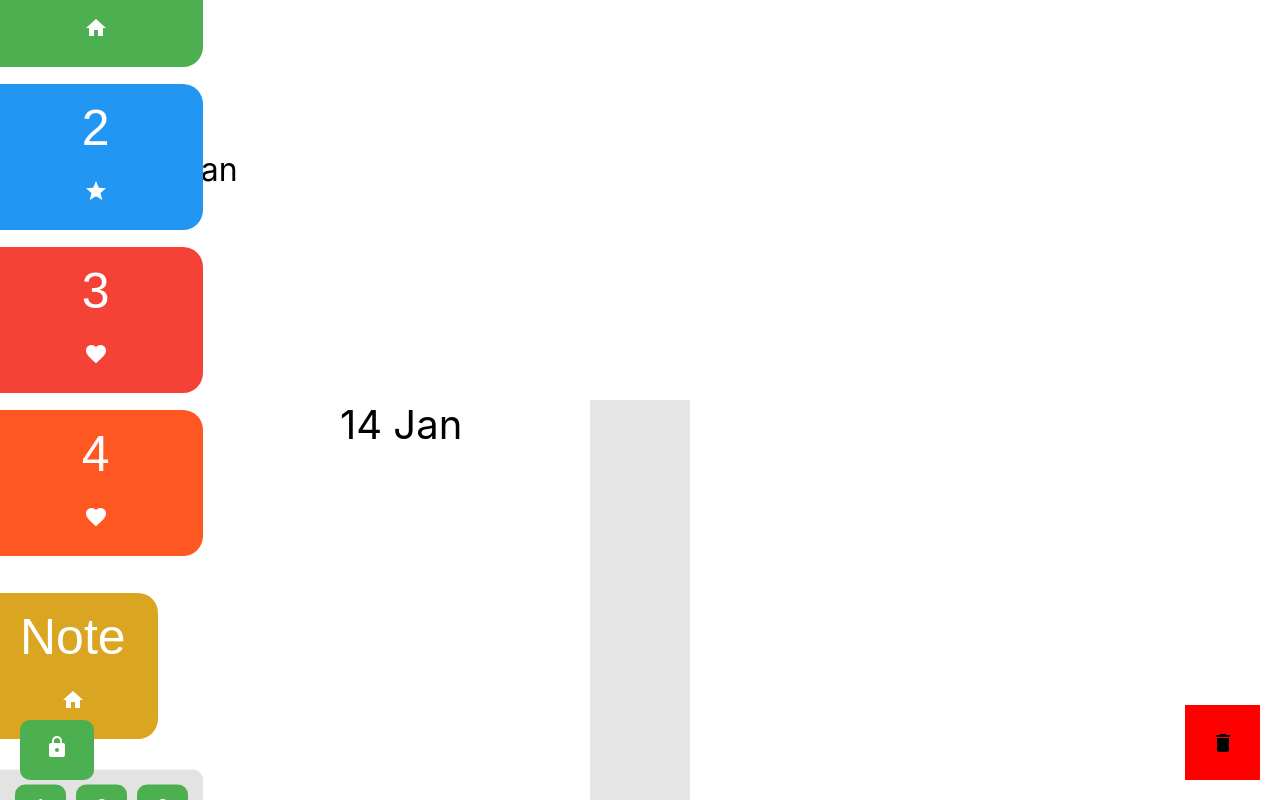
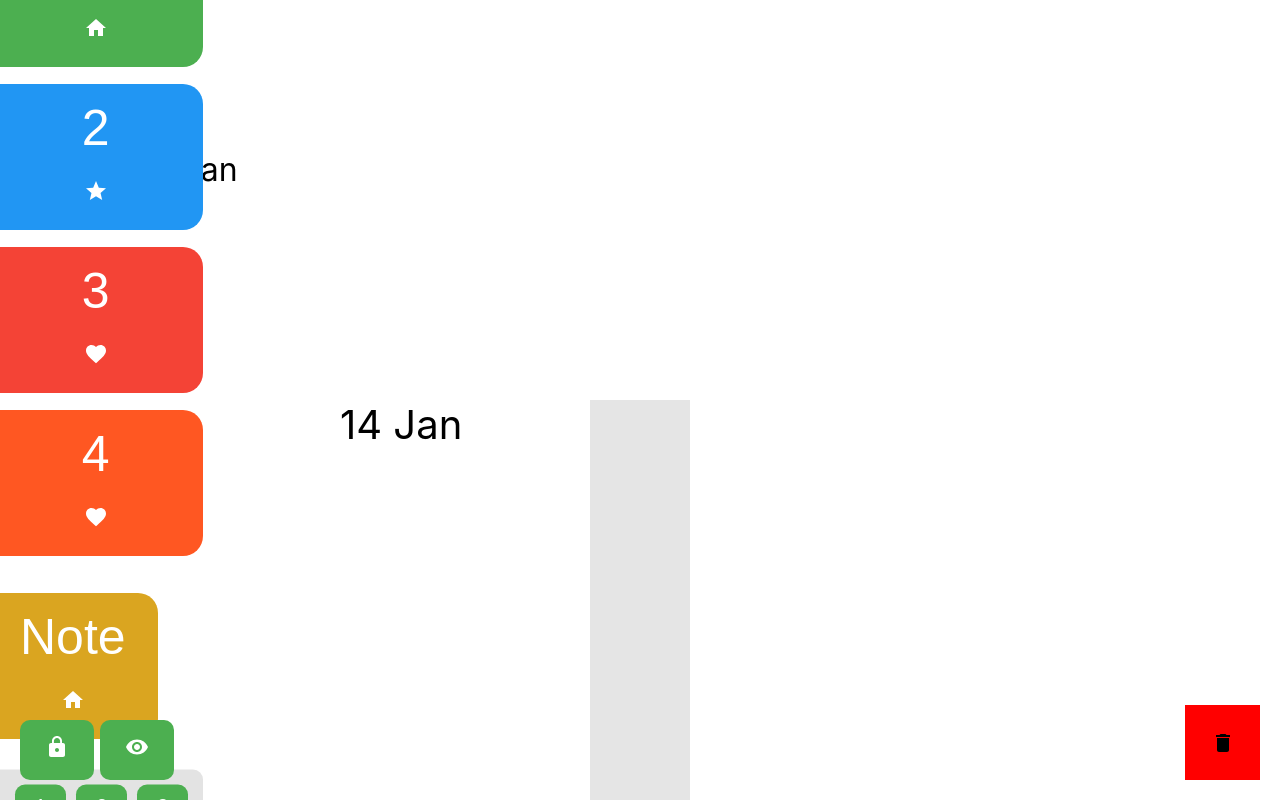
Before and after one commit to ferni2768/quickescape, a React (Create React App) app: page / in a window 1280 px wide. Built offline with nearby package versions, Linux system fonts and the light colour scheme.

Commit message:
Added UI visibility toggle button

```diff
--- a/src/App.css
+++ b/src/App.css
@@ -202,6 +202,23 @@
     pointer-events: none;
 }
 
+.view-button {
+    position: fixed;
+    bottom: 20px;
+    left: 100px;
+    background-color: #4CAF50;
+    border: none;
+    color: white;
+    padding: 15px 25px;
+    text-align: center;
+    text-decoration: none;
+    display: inline-block;
+    font-size: 24px;
+    cursor: pointer;
+    border-radius: 10px;
+    z-index: 1000;
+}
+
 .lock-button {
     position: fixed;
     bottom: 20px;
--- a/src/App.js
+++ b/src/App.js
@@ -5,9 +5,8 @@ import { Camera } from './components/Camera';
 import Rectangle from './components/Rectangle';
 import { useController } from '../src/Controller';
 import UI from './components/UI';
-import DateRangePicker from './components/UI_buttons/DateRangePicker';
 import dayjs from 'dayjs';
-import DateLabels from './components/UI_buttons/DateLabels';
+import DateLabels from './components/DateLabels';
 
 function App() {
   const mouseFollowerRef = useRef(null);
@@ -162,8 +161,9 @@ function App() {
 
   return (
     <div className="App">
-      <DateRangePicker className="UI" startDate={startDate} endDate={endDate} setStartDate={setStartDate} setEndDate={setEndDate} isOpen={isOpen} setIsOpen={setIsOpen} />
-      <UI createRectangle={createRectangle} mouseFollowerRef={mouseFollowerRef} zoom={zoom} locked={locked} setLocked={setLocked} deactivateRectangle={deactivateRectangle} activeRectangle={activeRectangle} />
+      <UI createRectangle={createRectangle} mouseFollowerRef={mouseFollowerRef} zoom={zoom} locked={locked} setLocked={setLocked} deactivateRectangle={deactivateRectangle} activeRectangle={activeRectangle}
+        startDate={startDate} endDate={endDate} setStartDate={setStartDate} setEndDate={setEndDate} isOpen={isOpen} setIsOpen={setIsOpen} />
+
       <animated.div
         className="room"
         style={{
--- a/src/components/UI.js
+++ b/src/components/UI.js
@@ -4,11 +4,14 @@ import Button from './UI_buttons/Button';
 import SwitchButton from './UI_buttons/SwitchButton';
 import Trashcan from './UI_buttons/Trashcan';
 import BigTextEditor from './UI_buttons/BigTextEditor';
-import { Home, Star, Favorite, Lock, LockOpen, Delete } from '@mui/icons-material';
+import DateRangePicker from './UI_buttons/DateRangePicker';
+import { Home, Star, Favorite, Lock, LockOpen, Delete, Visibility, VisibilityOff } from '@mui/icons-material';
 
+const UI = ({ createRectangle, zoom, mouseFollowerRef, locked, setLocked, deactivateRectangle, activeRectangle,
+    startDate, endDate, setStartDate, setEndDate, isOpen, setIsOpen }) => {
 
-const UI = ({ createRectangle, zoom, mouseFollowerRef, locked, setLocked, deactivateRectangle, activeRectangle }) => {
     const [activeGroup, setActiveGroup] = useState(1);
+    const [visible, setVisible] = useState(true); // State for visibility
 
     const buttonGroups = {
         1: [
@@ -32,7 +35,9 @@ const UI = ({ createRectangle, zoom, mouseFollowerRef, locked, setLocked, deacti
 
     return (
         <div>
+            <div style={{ display: visible ? 'flex' : 'none' }}>
                 <BigTextEditor className="UI" />
+                <DateRangePicker className="UI" startDate={startDate} endDate={endDate} setStartDate={setStartDate} setEndDate={setEndDate} isOpen={isOpen} setIsOpen={setIsOpen} />
 
                 <div className="ui-container">
                     {buttonGroups[activeGroup].map(button => (
@@ -77,12 +82,17 @@ const UI = ({ createRectangle, zoom, mouseFollowerRef, locked, setLocked, deacti
                         </div>
                     </div>
 
+                    <Trashcan className="UI trashcan" icon={<Delete />} deactivateRectangle={deactivateRectangle} activeRectangle={activeRectangle} />
+                </div>
+            </div>
+
             <button className="UI lock-button" onClick={() => setLocked(!locked)}>
                 {locked ? <Lock /> : <LockOpen />}
             </button>
 
-                <Trashcan className="UI trashcan" icon={<Delete />} deactivateRectangle={deactivateRectangle} activeRectangle={activeRectangle} />
-            </div>
+            <button className="UI view-button" onClick={() => setVisible(!visible)}>
+                {visible ? <Visibility /> : <VisibilityOff />}
+            </button>
         </div>
     );
 };
```
Also changed, not shown: src/components/DateLabels.js (renamed from src/components/UI_buttons/DateLabels.js). Lines whose indentation alone changed are shown as unchanged.
